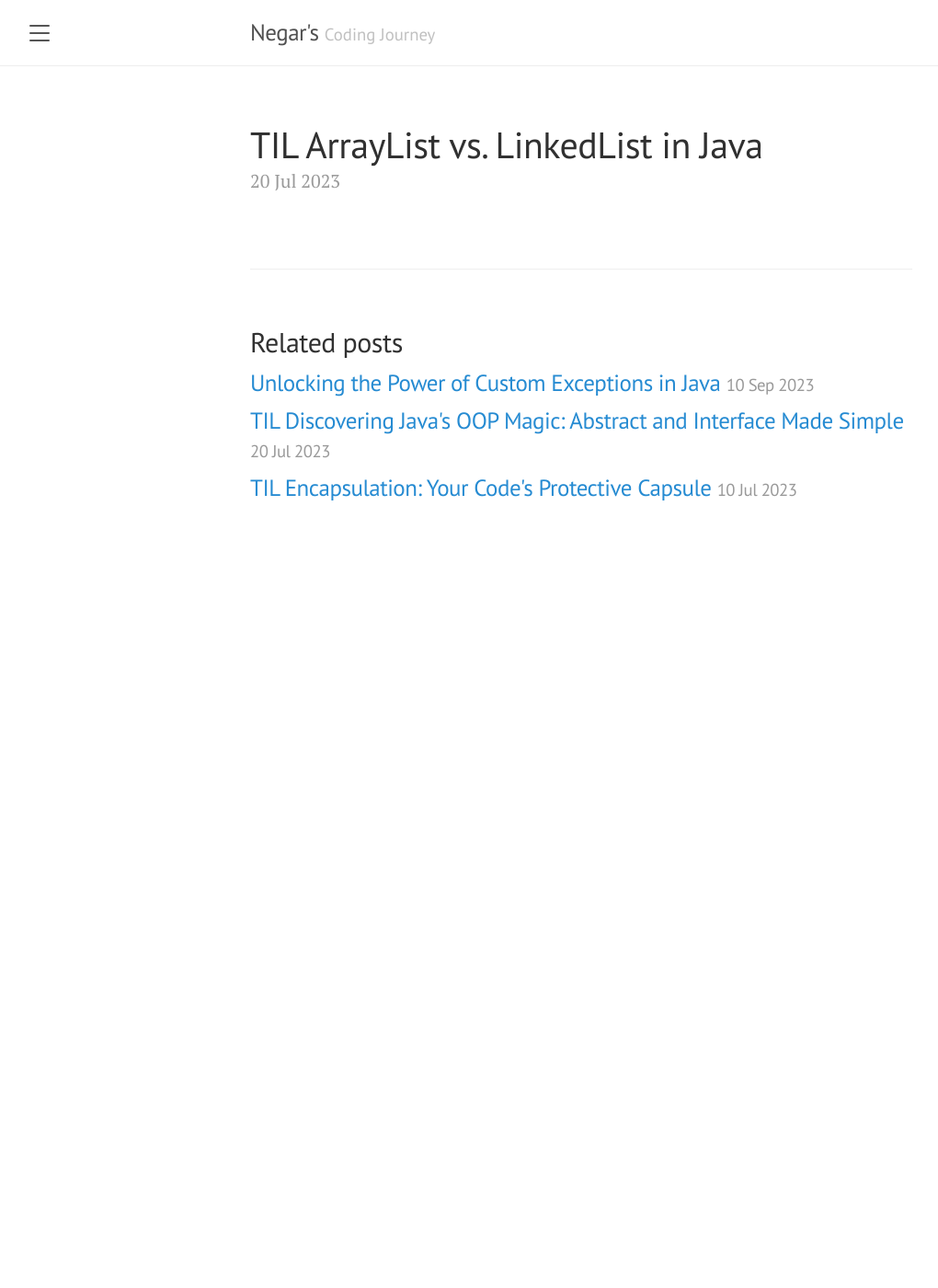
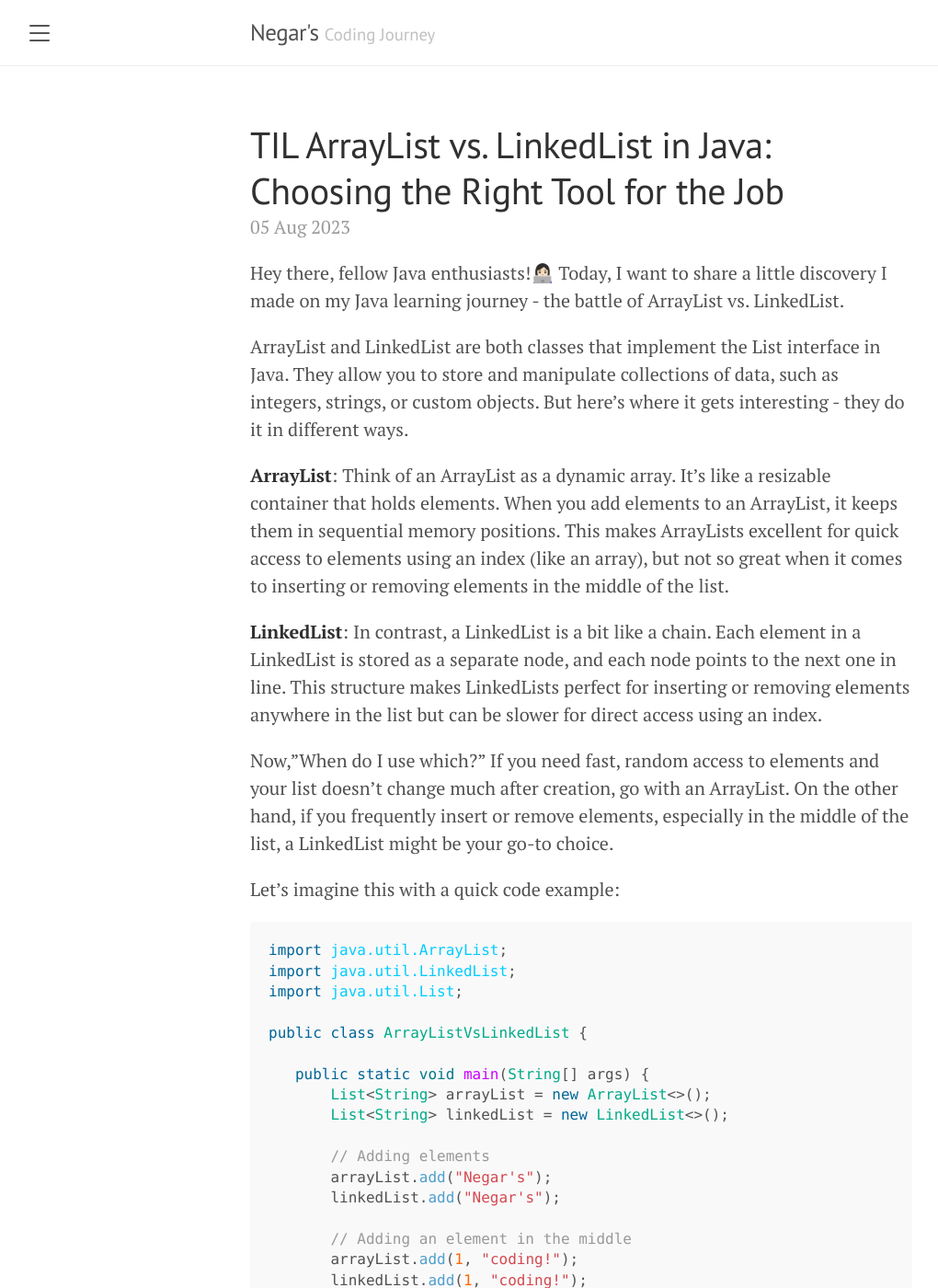
Before and after one commit to negarbaharmand/negarspages, a Jekyll site: the page built from _posts/2023-08-05-arraylist-vs-linkedkist.md, in a window 1280 px wide and 1400 px high. Shown: the whole window at 92% size, without its empty margins (8-1028 px from the left). Built offline with Jekyll 4.4.1, drawn with Linux system fonts in a browser that asks for light colours; our own code applies the rules of GitHub Pages for plain Markdown files; some of the changed text lies outside the part shown.

Commit message:
ArrayList post

````diff
--- a/_posts/2023-08-05-arraylist-vs-linkedkist.md
+++ b/_posts/2023-08-05-arraylist-vs-linkedkist.md
@@ -1,6 +1,55 @@
 ---
-title: "TIL ArrayList vs. LinkedList in Java"
-date: 2023-07-20 09:32:00 +0200
+title: "TIL ArrayList vs. LinkedList in Java: Choosing the Right Tool for the Job"
+date: 2023-08-05 09:52:00 +0200
 categories: [JAVA, Collections]
 tags: [java, collections] # TAG names should always be lowercase
 ---
+
+Hey there, fellow Java enthusiasts!👩🏻‍💻
+Today, I want to share a little discovery I made on my Java learning journey - the battle of ArrayList vs. LinkedList.
+
+ArrayList and LinkedList are both classes that implement the List interface in Java. They allow you to store and manipulate collections of data, such as integers, strings, or custom objects. But here's where it gets interesting - they do it in different ways.
+
+**ArrayList**: Think of an ArrayList as a dynamic array. It's like a resizable container that holds elements. When you add elements to an ArrayList, it keeps them in sequential memory positions. This makes ArrayLists excellent for quick access to elements using an index (like an array), but not so great when it comes to inserting or removing elements in the middle of the list.
+
+**LinkedList**: In contrast, a LinkedList is a bit like a chain. Each element in a LinkedList is stored as a separate node, and each node points to the next one in line. This structure makes LinkedLists perfect for inserting or removing elements anywhere in the list but can be slower for direct access using an index.
+
+Now,"When do I use which?"
+If you need fast, random access to elements and your list doesn't change much after creation, go with an ArrayList. On the other hand, if you frequently insert or remove elements, especially in the middle of the list, a LinkedList might be your go-to choice.
+
+Let's imagine this with a quick code example:
+
+```java
+import java.util.ArrayList;
+import java.util.LinkedList;
+import java.util.List;
+
+public class ArrayListVsLinkedList {
+
+   public static void main(String[] args) {
+       List<String> arrayList = new ArrayList<>();
+       List<String> linkedList = new LinkedList<>();
+
+       // Adding elements
+       arrayList.add("Negar's");
+       linkedList.add("Negar's");
+
+       // Adding an element in the middle
+       arrayList.add(1, "coding!");
+       linkedList.add(1, "coding!");
+
+       // Accessing an element
+       System.out.println("ArrayList: " + arrayList.get(1)); // Fast
+       System.out.println("LinkedList: " + linkedList.get(1)); // Slightly slower
+
+       // Removing an element
+       arrayList.remove(1);
+       linkedList.remove(1);
+   }
+}
+
+```
+
+In this example, we've created both ArrayList and LinkedList instances, added, accessed, and removed elements. As you can see, ArrayList provides faster access (thanks to indexing), while LinkedList shines when inserting or removing elements.
+
+So, the next time you're working on a Java project and faced with the ArrayList vs. LinkedList dilemma, remember this post. Choose the data structure that suits your specific needs, and you'll be well on your way to writing more efficient and optimized code.
````
